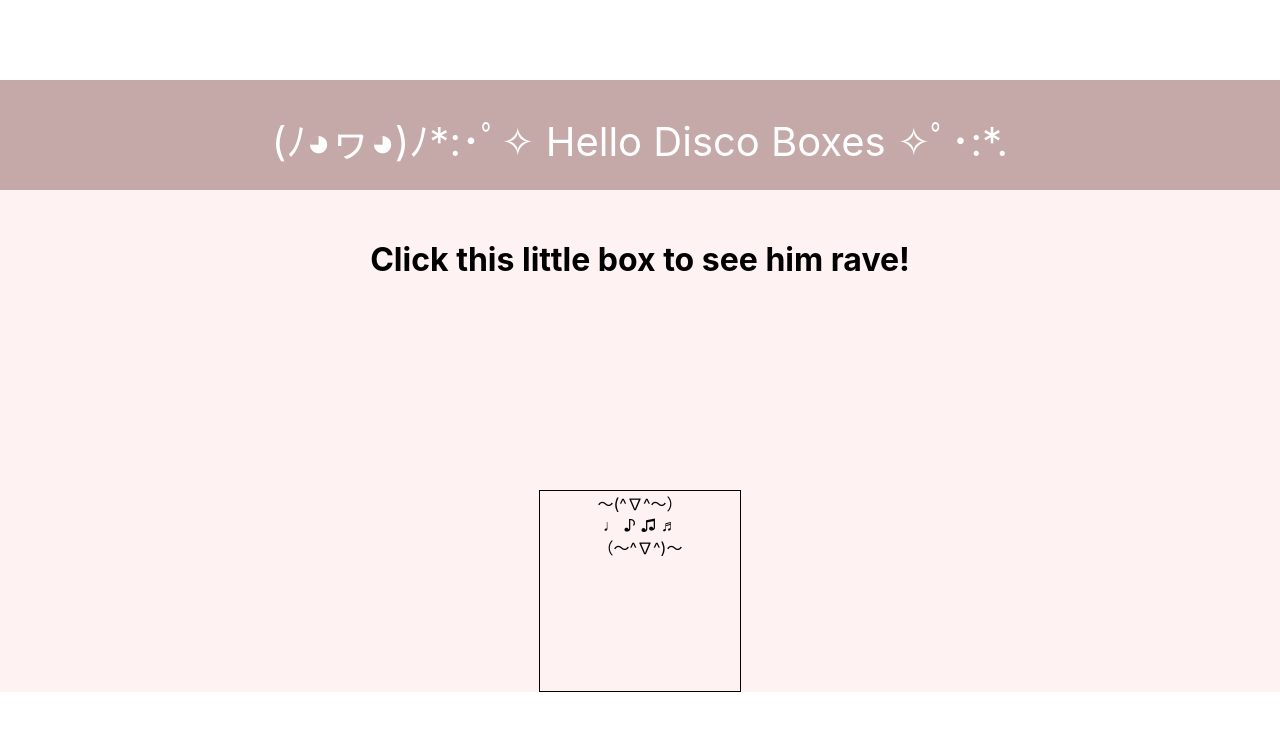
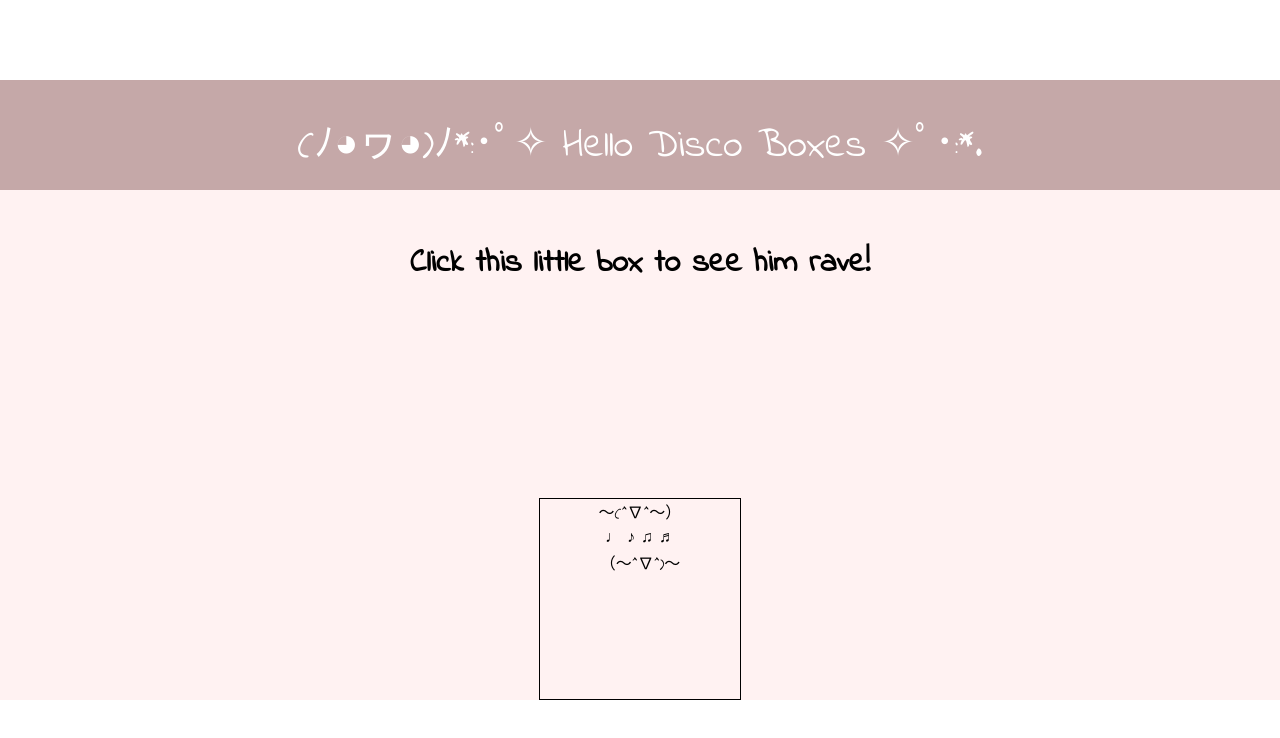
Before and after one commit to essiekins/boxcolor, a React (Create React App) app: page / in a window 1280 px wide. Shown: the top 738 px of the page. Built offline with nearby package versions, Linux system fonts and the light colour scheme.

Commit message:
added font

```diff
--- a/src/App.css
+++ b/src/App.css
@@ -1,8 +1,11 @@
+@import url('https://fonts.googleapis.com/css?family=Indie+Flower&display=swap');
+
 .App{
   text-align: center;
   background-color:rgb(255, 242, 242);
   height:100%;
   width:100%;
+  font-family:'Indie Flower', cursive;
 
 }
 .title {
@@ -13,6 +16,7 @@
   padding-top: 30px;
   font-size:40px;
   color:white;
+  font-family:'Indie Flower', cursive;
 }
 h1{
   margin-top:50px;
--- a/src/App.js
+++ b/src/App.js
@@ -1,5 +1,6 @@
 import React, {Component} from 'react';
 import './App.css';
+
 
 export default class App extends Component {
   constructor (props) {
```
